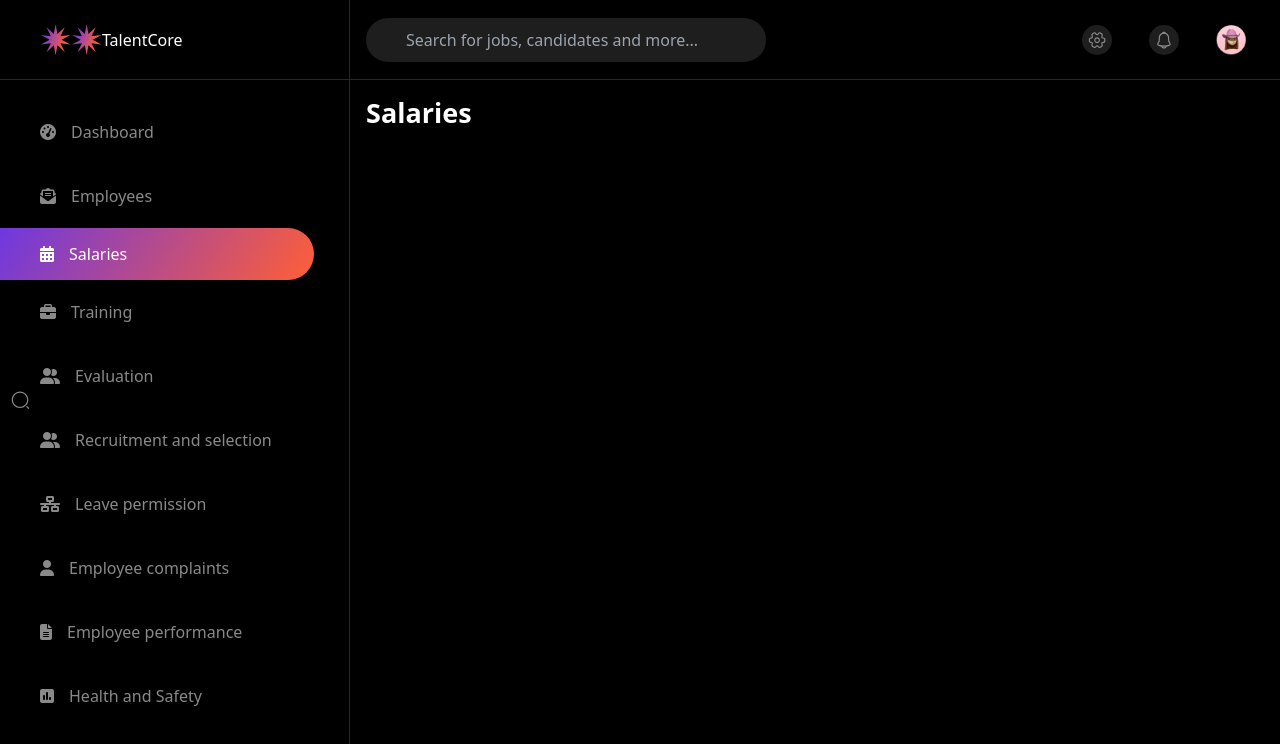
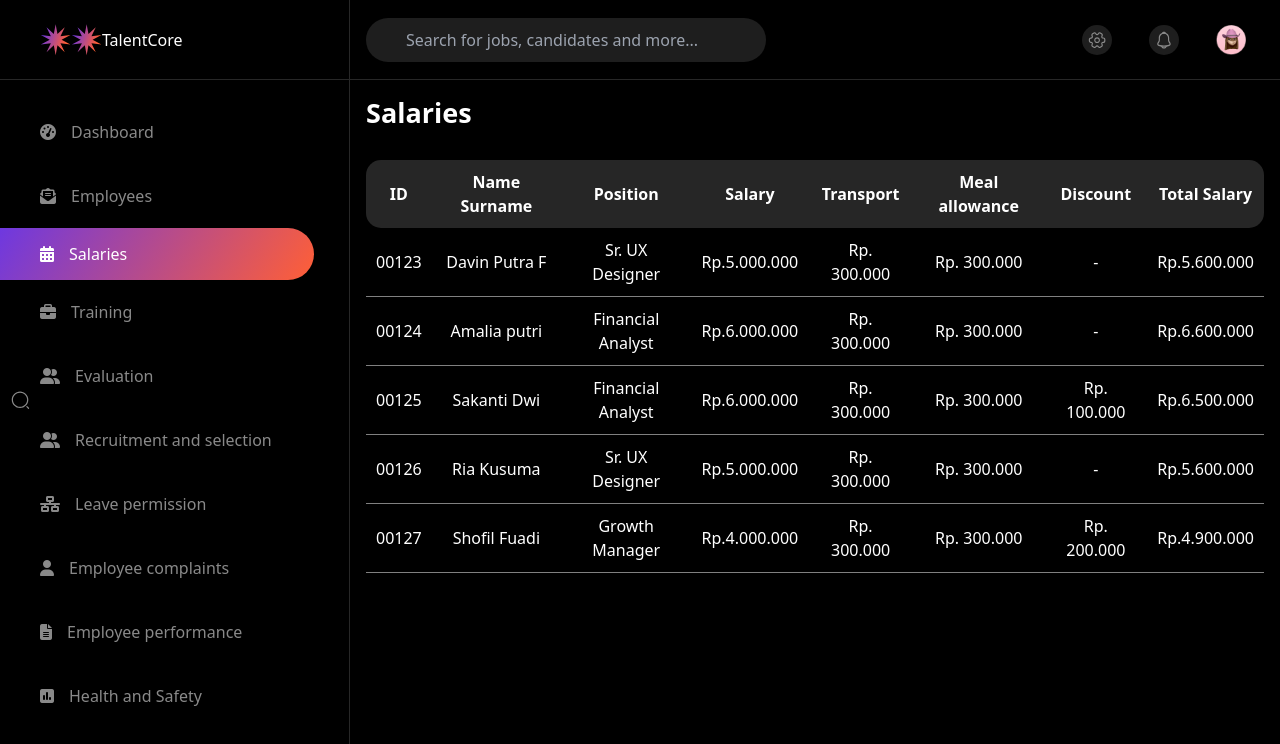
Before and after one commit to AsyaMammadli/HR-Payroll, a React (Vite) app: page /salaries in a window 1280 px wide. Shown: the top 744 px of the page. Built offline with nearby package versions, Linux system fonts and the light colour scheme; data requests are answered from the project's data file.

Commit message:
create fake api

```diff
--- /dev/null
+++ b/db.json
@@ -0,0 +1,149 @@
+{
+    "employees": [
+      {
+        "id": "00123",
+        "name": "Davin Putra F",
+        "status": "Permanent",
+        "position": "Sr. UX Designer",
+        "login": "12/02/20",
+        "applicationDate": "3 files"
+      },
+        {
+        "id": "00124",
+        "name": "Amalia putri",
+        "status": "Permanent",
+        "position": "Financial Analyst",
+        "login": "04/01/20",
+        "applicationDate": "2 files"
+      },
+        {
+        "id": "00125",
+        "name": "Sakanti Dwi",
+        "status": "Permanent",
+        "position": "Financial Analyst",
+        "login": "05/03/20",
+        "applicationDate": "3 files"
+      },
+        {
+        "id": "00126",
+        "name": "Ria Kusuma",
+        "status": "Permanent",
+        "position": "Sr. UX Designer",
+        "login": "24/12/21",
+        "applicationDate": "2 files"
+      },
+        {
+        "id": "00127",
+        "name": "Shofil Fuadi",
+        "status": "Permanent",
+        "position": "Growth Manager",
+        "login": "18/02/22",
+        "applicationDate": "1 files"
+      }
+    ],
+
+
+    "salary": [
+ {
+        "id": "00123",
+        "name": "Davin Putra F",
+        "position": "Sr. UX Designer",
+        "salary": "Rp.5.000.000",
+        "transport": "Rp. 300.000",
+        "mealAllowance": "Rp. 300.000",
+        "discount": "-",
+        "totalSalary": "Rp.5.600.000"
+      },
+        {
+        "id": "00124",
+        "name": "Amalia putri",
+        "position": "Financial Analyst",
+        "salary": "Rp.6.000.000",
+        "transport": "Rp. 300.000",
+        "mealAllowance": "Rp. 300.000",
+        "discount": "-",
+        "totalSalary": "Rp.6.600.000"
+      },
+        {
+        "id": "00125",
+        "name": "Sakanti Dwi",
+        "position": "Financial Analyst",
+        "salary": "Rp.6.000.000",
+        "transport": "Rp. 300.000",
+        "mealAllowance": "Rp. 300.000",
+        "discount": "Rp. 100.000",
+        "totalSalary": "Rp.6.500.000"
+      },
+        {
+        "id": "00126",
+        "name": "Ria Kusuma ",
+        "position": "Sr. UX Designer",
+        "salary": "Rp.5.000.000",
+        "transport": "Rp. 300.000",
+        "mealAllowance": "Rp. 300.000",
+        "discount": "-",
+        "totalSalary": "Rp.5.600.000"
+      },
+        {
+        "id": "00127",
+        "name": "Shofil Fuadi",
+        "position": "Growth Manager",
+        "salary": "Rp.4.000.000",
+        "transport": "Rp. 300.000",
+        "mealAllowance": "Rp. 300.000",
+        "discount": "Rp. 200.000",
+        "totalSalary": "Rp.4.900.000"
+      }
+    ],
+
+
+
+    "training": [
+      {
+        "trainingCode": "DSG001",
+        "name": "Davin Putra F",
+        "id": "00123",
+        "topic": "Basic Human Resources Management",
+        "teacher": "Sr. UX Designer",
+        "trainingDate": "12/02/23",
+        "taken": true
+      },
+       {
+        "trainingCode": "FA001",
+        "name": "Amalia putri",
+        "id": "00124",
+        "topic": "HR for non HR Management",
+        "teacher": "Financial Analyst",
+        "trainingDate": "04/01/23",
+        "taken": true
+      },
+      {
+        "trainingCode": "FA002",
+        "name": "Sakanti Dwi",
+        "id": "00125",
+        "topic": "Human Resources Business Partner",
+        "teacher": "Financial Analyst",
+        "trainingDate": "05/03/23",
+        "taken": true
+      },
+      {
+        "trainingCode": "DSG002",
+        "name": "Ria Kusuma",
+        "id": "00126",
+        "topic": "Negotiation Skill for HR",
+        "teacher": "Sr. UX Designer",
+        "trainingDate": "24/12/23",
+        "taken": true
+      },
+      {
+        "trainingCode": "HR001",
+        "name": "Shofil Fuadi",
+        "id": "00127",
+        "topic": "Recruitment & Selection Staff",
+        "teacher": "Growth Manager",
+        "trainingDate": "18/02/23",
+        "taken": false
+      }
+    ]
+
+  }
--- a/package.json
+++ b/package.json
@@ -7,9 +7,12 @@
     "dev": "vite",
     "build": "vite build",
     "lint": "eslint src --ext js,jsx --report-unused-disable-directives --max-warnings 0",
-    "preview": "vite preview"
+    "preview": "vite preview",
+    "backend": "json-server --watch db.json"
   },
   "dependencies": {
+    "axios": "^1.4.0",
+    "json-server": "^0.17.3",
     "react": "^18.2.0",
     "react-dom": "^18.2.0",
     "react-router-dom": "^6.4.1"
--- a/src/App.css
+++ b/src/App.css
@@ -1,3 +1,30 @@
 #root {
   height: 100%;
 }
+
+.customTable {
+  border-collapse: separate;
+  border-spacing: 0;
+  margin-top: 30px;
+  width: 100%;
+  border-radius: 20px;
+  text-align: center;
+}
+.customTable tr th {
+  padding: 10px;
+}
+.customTable tr:first-child {
+  border-radius: 20px;
+  background-color: #262626;
+}
+.customTable td {
+  border-bottom: 0.3px solid grey;
+  padding: 10px;
+}
+
+.customTable th:first-child {
+  border-radius: 15px 0 0 15px;
+}
+.customTable th:last-child {
+  border-radius: 0 15px 15px 0;
+}
--- a/src/pages/Employees/index.jsx
+++ b/src/pages/Employees/index.jsx
@@ -1,8 +1,43 @@
 import PageTitle from "../../components/PageTitle";
+import "./index.css";
+import axios from "axios";
+import { useState, useEffect } from "react";
+
 const Employees = () => {
+  const baseURL = "http://localhost:3000/employees";
+  const [users, setUsers] = useState(null);
+
+  useEffect(() => {
+    axios.get(baseURL).then((response) => {
+      setUsers(response.data);
+    });
+  }, []);
+
+  if (!users) return null;
   return (
     <div>
       <PageTitle name="Employees" />
+
+      <table className="customTable">
+        <tr>
+          <th>Name Surname</th>
+          <th>ID</th>
+          <th>Status</th>
+          <th>Position</th>
+          <th>Login</th>
+          <th>APPLICATION DATE</th>
+        </tr>
+        {users.map((user, index) => (
+          <tr key={index}>
+            <td>{user.name}</td>
+            <td>{user.id}</td>
+            <td>{user.status}</td>
+            <td>{user.position}</td>
+            <td>{user.login}</td>
+            <td>{user.applicationDate}</td>{" "}
+          </tr>
+        ))}
+      </table>
     </div>
   );
 };
--- a/src/pages/Salaries/index.jsx
+++ b/src/pages/Salaries/index.jsx
@@ -1,10 +1,48 @@
 import "./index.css";
 import PageTitle from "../../components/PageTitle";
+import axios from "axios";
+import { useEffect, useState } from "react";
 
 const Salaries = () => {
+  const baseURL = "http://localhost:3000/salary";
+  const [users, setUsers] = useState(null);
+
+  useEffect(() => {
+    axios.get(baseURL).then((response) => {
+      setUsers(response.data);
+    });
+  }, []);
+
+  if (!users) return null;
+
   return (
     <div>
       <PageTitle name="Salaries" />
+
+      <table className="customTable">
+        <tr>
+          <th>ID</th>
+          <th>Name Surname</th>
+          <th>Position</th>
+          <th>Salary</th>
+          <th>Transport</th>
+          <th>Meal allowance</th>
+          <th>Discount</th>
+          <th>Total Salary</th>
+        </tr>
+        {users.map((user, index) => (
+          <tr key={index}>
+            <td>{user.id}</td>
+            <td>{user.name}</td>
+            <td>{user.position}</td>
+            <td>{user.salary}</td>
+            <td>{user.transport}</td>
+            <td>{user.mealAllowance}</td>
+            <td>{user.discount}</td>
+            <td>{user.totalSalary}</td>{" "}
+          </tr>
+        ))}
+      </table>
     </div>
   );
 };
--- a/src/pages/Training/index.jsx
+++ b/src/pages/Training/index.jsx
@@ -1,9 +1,43 @@
 import PageTitle from "../../components/PageTitle";
+import axios from "axios";
+import { useState, useEffect } from "react";
 
 const Training = () => {
+  const baseURL = "http://localhost:3000/training";
+  const [users, setUsers] = useState(null);
+
+  useEffect(() => {
+    axios.get(baseURL).then((response) => {
+      setUsers(response.data);
+    });
+  }, []);
+
+  if (!users) return null;
   return (
     <div>
       <PageTitle name="Training" />
+      <table className="customTable">
+        <tr>
+          <th>Training Code</th>
+          <th>Name Surname</th>
+          <th>id</th>
+          <th>Topic</th>
+          <th>Teacher</th>
+          <th>Training Date</th>
+          <th>Taken</th>
+        </tr>
+        {users.map((user, index) => (
+          <tr key={index}>
+            <td>{user.trainingCode}</td>
+            <td>{user.name}</td>
+            <td>{user.id}</td>
+            <td>{user.topic}</td>
+            <td>{user.teacher}</td>
+            <td>{user.trainingDate}</td>
+            <td>{user.taken == true ? "yes" : "no"}</td>
+          </tr>
+        ))}
+      </table>
     </div>
   );
 };
```
Also changed, not shown: src/assets/filephoto.svg (added), 1 other file (tests, documents, lock files or other folders).
